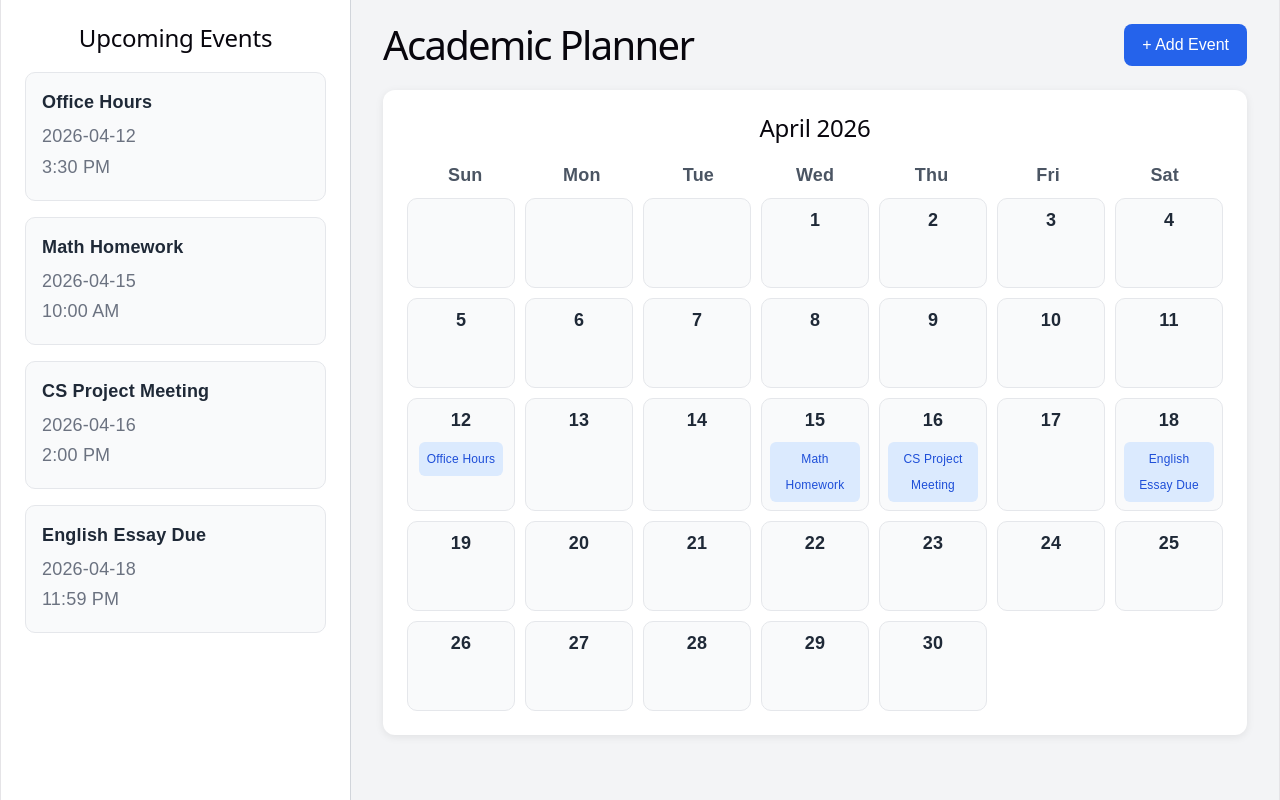
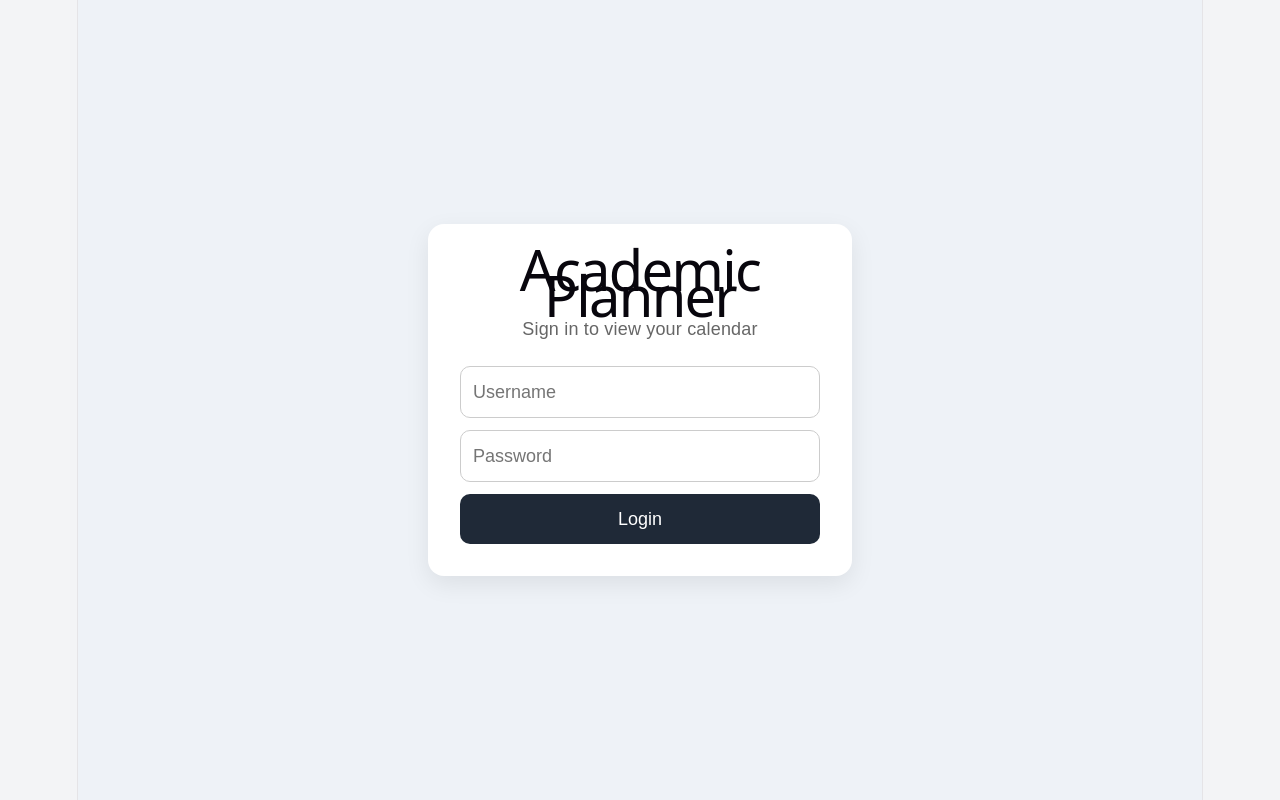
Before and after one commit to DavidFriend2/AcademicPlannerApp, a React app in the folder frontend/: page / in a window 1280 px wide. Built offline with nearby package versions, Linux system fonts and the light colour scheme; the HTML template or start-up script is replaced by a standard one.

Commit message:
Update the frontend, includes the login page and the calendar page

```diff
--- a/frontend/src/App.css
+++ b/frontend/src/App.css
@@ -1,138 +1,225 @@
 body {
   margin: 0;
   font-family: Arial, sans-serif;
-  background-color: #f3f4f6;
-  color: #1f2937;
+  background: #f3f4f6;
+  color: #222;
 }
 
-#root {
-  width: 100%;
+button,
+input,
+select {
+  font: inherit;
 }
 
-.planner-layout {
+.login-page {
+  min-height: 100vh;
   display: flex;
+  align-items: center;
+  justify-content: center;
+  background: #eef2f7;
+}
+
+.login-card {
+  width: 360px;
+  background: white;
+  padding: 32px;
+  border-radius: 16px;
+  box-shadow: 0 8px 24px rgba(0, 0, 0, 0.08);
+}
+
+.login-card h1 {
+  margin-top: 0;
+  margin-bottom: 8px;
+  text-align: center;
+}
+
+.login-subtitle {
+  text-align: center;
+  color: #666;
+  margin-bottom: 24px;
+}
+
+.login-form {
+  display: flex;
+  flex-direction: column;
+  gap: 12px;
+}
+
+.login-form input {
+  padding: 12px;
+  border: 1px solid #ccc;
+  border-radius: 10px;
+}
+
+.login-form button {
+  padding: 12px;
+  border: none;
+  border-radius: 10px;
+  background: #1f2937;
+  color: white;
+  cursor: pointer;
+}
+
+.error-text {
+  color: #c62828;
+  margin-top: 12px;
+  text-align: center;
+}
+
+.app-shell {
   min-height: 100vh;
 }
 
-.sidebar {
-  width: 350px;
-  background-color: #ffffff;
-  border-right: 1px solid #d1d5db;
-  padding: 24px;
-  box-sizing: border-box;
-  overflow-y: auto;
+.topbar {
+  height: 60px;
+  background: white;
+  border-bottom: 1px solid #ddd;
+  display: flex;
+  justify-content: space-between;
+  align-items: center;
+  padding: 0 24px;
 }
 
-.sidebar h2 {
-  margin-top: 0;
-  margin-bottom: 20px;
-  font-size: 24px;
+.brand {
+  font-weight: bold;
+  letter-spacing: 0.5px;
 }
 
-.event-list {
+.topbar-right {
+  display: flex;
+  align-items: center;
+  gap: 12px;
+}
+
+.logout-btn {
+  border: 1px solid #ccc;
+  background: white;
+  padding: 6px 12px;
+  border-radius: 8px;
+  cursor: pointer;
+}
+
+.dashboard {
+  display: grid;
+  grid-template-columns: 1fr 1.2fr;
+  gap: 20px;
+  padding: 24px;
+}
+
+.left-panel,
+.right-panel {
   display: flex;
   flex-direction: column;
   gap: 16px;
 }
 
-.event-item {
-  background-color: #f9fafb;
-  border: 1px solid #e5e7eb;
-  border-radius: 10px;
-  padding: 16px;
-  text-align: left;
-}
-
-.event-item h3 {
-  margin: 0 0 8px 0;
+.left-panel h2 {
+  margin: 0;
   font-size: 18px;
 }
 
-.event-item p {
-  margin: 4px 0;
-  color: #6b7280;
+.deadline-card,
+.calendar-card,
+.selected-card {
+  background: white;
+  border: 1px solid #d9dde3;
+  border-radius: 12px;
+  padding: 16px;
 }
 
-.main-content {
-  flex: 1;
-  padding: 24px 32px;
-  box-sizing: border-box;
+.deadline-card.assignment {
+  border-left: 5px solid #d9534f;
 }
 
-.top-bar {
-  display: flex;
-  justify-content: space-between;
-  align-items: center;
-  margin-bottom: 24px;
+.deadline-card.exam {
+  border-left: 5px solid #5cb85c;
 }
 
-.top-bar h1 {
-  margin: 0;
-  font-size: 40px;
+.deadline-title {
+  font-weight: bold;
+  margin-bottom: 6px;
 }
 
-.add-event-btn {
-  background-color: #2563eb;
-  color: white;
-  border: none;
-  padding: 12px 18px;
-  font-size: 16px;
-  border-radius: 8px;
-  cursor: pointer;
+.deadline-course,
+.deadline-date {
+  color: #444;
+  font-size: 14px;
+  margin-bottom: 4px;
 }
 
-.add-event-btn:hover {
-  background-color: #1d4ed8;
+.toolbar {
+  display: flex;
+  gap: 10px;
+  justify-content: flex-end;
 }
 
-.calendar-section {
-  background-color: #ffffff;
-  border-radius: 12px;
-  padding: 24px;
-  box-shadow: 0 2px 8px rgba(0, 0, 0, 0.08);
-}
-
-.calendar-section h2 {
-  margin-top: 0;
-  margin-bottom: 20px;
+.toolbar button,
+.toolbar select {
+  padding: 8px 10px;
+  border-radius: 8px;
+  border: 1px solid #bbb;
+  background: white;
 }
 
 .calendar-header {
-  display: grid;
-  grid-template-columns: repeat(7, 1fr);
-  text-align: center;
+  display: flex;
+  justify-content: space-between;
+  margin-bottom: 12px;
   font-weight: bold;
-  margin-bottom: 10px;
-  color: #4b5563;
 }
 
 .calendar-grid {
   display: grid;
   grid-template-columns: repeat(7, 1fr);
-  gap: 10px;
+  gap: 8px;
 }
 
-.calendar-cell,
-.empty-cell {
-  min-height: 90px;
-  background-color: #f9fafb;
-  border: 1px solid #e5e7eb;
-  border-radius: 10px;
-  padding: 8px;
-  box-sizing: border-box;
+.calendar-weekday {
+  font-size: 12px;
+  color: #666;
+  text-align: center;
+  font-weight: bold;
 }
 
-.day-number {
+.calendar-cell {
+  min-height: 56px;
+  border: 1px solid #e2e8f0;
+  border-radius: 10px;
+  padding: 6px;
+  position: relative;
+  background: #fafafa;
+}
+
+.calendar-cell.active {
+  cursor: pointer;
+}
+
+.calendar-cell.empty {
+  background: transparent;
+  border: none;
+}
+
+.event-dot {
+  width: 8px;
+  height: 8px;
+  border-radius: 50%;
+  background: #d32f2f;
+  position: absolute;
+  bottom: 8px;
+  right: 8px;
+}
+
+.selected-header {
   font-weight: bold;
-  display: block;
   margin-bottom: 8px;
 }
 
-.calendar-event-marker {
-  display: inline-block;
-  background-color: #dbeafe;
-  color: #1d4ed8;
-  font-size: 12px;
-  padding: 4px 8px;
-  border-radius: 6px;
+.selected-empty {
+  color: #666;
 }
+
+@media (max-width: 900px) {
+  .dashboard {
+    grid-template-columns: 1fr;
+  }
+}
--- a/frontend/src/App.jsx
+++ b/frontend/src/App.jsx
@@ -1,79 +1,232 @@
+import { useState } from 'react'
 import './App.css'
 
-function App() {
-  const events = [
-    { id: 1, title: 'Math Homework', date: '2026-04-15', time: '10:00 AM' },
-    { id: 2, title: 'CS Project Meeting', date: '2026-04-16', time: '2:00 PM' },
-    { id: 3, title: 'English Essay Due', date: '2026-04-18', time: '11:59 PM' },
-    { id: 4, title: 'Office Hours', date: '2026-04-12', time: '3:30 PM' },
-  ]
+function LoginPage({ onLogin }) {
+  const [username, setUsername] = useState('')
+  const [password, setPassword] = useState('')
+  const [error, setError] = useState('')
+  const [loading, setLoading] = useState(false)
 
-  const sortedEvents = [...events].sort((a, b) => {
-    const dateA = new Date(`${a.date} ${a.time}`)
-    const dateB = new Date(`${b.date} ${b.time}`)
-    return dateA - dateB
-  })
+  const handleSubmit = async (e) => {
+    e.preventDefault()
+    setLoading(true)
+    setError('')
 
-  const calendarDays = Array.from({ length: 30 }, (_, i) => i + 1)
+    try {
+      const response = await fetch('http://127.0.0.1:8000/api/token/', {
+        method: 'POST',
+        headers: {
+          'Content-Type': 'application/json',
+        },
+        body: JSON.stringify({ username, password }),
+      })
+
+      const data = await response.json()
+
+      if (!response.ok) {
+        throw new Error(data.detail || 'Login failed')
+      }
+
+      localStorage.setItem('accessToken', data.access)
+      localStorage.setItem('refreshToken', data.refresh)
+      localStorage.setItem('username', username)
+
+      onLogin(data.access, username)
+    } catch (err) {
+      setError(err.message)
+    }
+
+    setLoading(false)
+  }
 
   return (
-    <div className="planner-layout">
-      <aside className="sidebar">
-        <h2>Upcoming Events</h2>
-        <div className="event-list">
-          {sortedEvents.map((event) => (
-            <div key={event.id} className="event-item">
-              <h3>{event.title}</h3>
-              <p>{event.date}</p>
-              <p>{event.time}</p>
+    <div className="login-page">
+      <div className="login-card">
+        <h1>Academic Planner</h1>
+        <p className="login-subtitle">Sign in to view your calendar</p>
+
+        <form onSubmit={handleSubmit} className="login-form">
+          <input
+            type="text"
+            placeholder="Username"
+            value={username}
+            onChange={(e) => setUsername(e.target.value)}
+          />
+
+          <input
+            type="password"
+            placeholder="Password"
+            value={password}
+            onChange={(e) => setPassword(e.target.value)}
+          />
+
+          <button type="submit" disabled={loading}>
+            {loading ? 'Logging in...' : 'Login'}
+          </button>
+        </form>
+
+        {error && <p className="error-text">{error}</p>}
+      </div>
+    </div>
+  )
+}
+
+function CalendarPage({ token, username, onLogout }) {
+  const [events, setEvents] = useState([])
+  const [selectedDate, setSelectedDate] = useState(null)
+  const [loading, setLoading] = useState(true)
+  const [error, setError] = useState('')
+
+  useState(() => {
+    const fetchEvents = async () => {
+      try {
+        const response = await fetch('http://127.0.0.1:8000/api/calendar/', {
+          headers: {
+            Authorization: `Bearer ${token}`,
+          },
+        })
+
+        const data = await response.json()
+
+        if (!response.ok) {
+          throw new Error(data.detail || 'Failed to fetch calendar events')
+        }
+
+        setEvents(data)
+      } catch (err) {
+        setError(err.message)
+      }
+
+      setLoading(false)
+    }
+
+    fetchEvents()
+  }, [])
+
+  const today = new Date()
+  const currentYear = today.getFullYear()
+  const currentMonth = today.getMonth()
+  const monthName = today.toLocaleString('default', { month: 'long' }).toUpperCase()
+  const firstDay = new Date(currentYear, currentMonth, 1)
+  const lastDay = new Date(currentYear, currentMonth + 1, 0)
+  const daysInMonth = lastDay.getDate()
+  const startWeekday = firstDay.getDay()
+
+  const calendarDays = []
+  for (let i = 0; i < startWeekday; i++) {
+    calendarDays.push(null)
+  }
+  for (let d = 1; d <= daysInMonth; d++) {
+    calendarDays.push(d)
+  }
+
+  const normalizeDate = (dateString) => {
+    const d = new Date(dateString)
+    return `${d.getFullYear()}-${d.getMonth() + 1}-${d.getDate()}`
+  }
+
+  const hasEventOnDay = (day) => {
+    if (!day) return false
+    const key = `${currentYear}-${currentMonth + 1}-${day}`
+    return events.some((event) => normalizeDate(event.start) === key)
+  }
+
+  const selectedEvents = selectedDate
+    ? events.filter((event) => normalizeDate(event.start) === selectedDate)
+    : []
+
+  if (loading) {
+    return <div className="app-shell"><p>Loading calendar...</p></div>
+  }
+
+  if (error) {
+    return <div className="app-shell"><p>Error: {error}</p></div>
+  }
+
+  return (
+    <div className="app-shell">
+      <header className="topbar">
+        <div className="brand">ACADEMIC PLANNER</div>
+        <div className="topbar-right">
+          <span>[ {username} ]</span>
+          <button className="logout-btn" onClick={onLogout}>Logout</button>
+        </div>
+      </header>
+
+      <main className="dashboard">
+        <section className="left-panel">
+          <h2>YOUR DEADLINES</h2>
+
+          {events.map((event) => (
+            <div key={event.id} className={`deadline-card ${event.type}`}>
+              <div className="deadline-title">{event.title}</div>
+              <div className="deadline-course">
+                {event.course_id} - {event.course_name}
+              </div>
+              <div className="deadline-date">
+                {new Date(event.start).toLocaleString()}
+              </div>
             </div>
           ))}
-        </div>
-      </aside>
+        </section>
 
-      <main className="main-content">
-        <div className="top-bar">
-          <h1>Academic Planner</h1>
-          <button className="add-event-btn">+ Add Event</button>
-        </div>
-
-        <section className="calendar-section">
-          <h2>April 2026</h2>
-
-          <div className="calendar-header">
-            <div>Sun</div>
-            <div>Mon</div>
-            <div>Tue</div>
-            <div>Wed</div>
-            <div>Thu</div>
-            <div>Fri</div>
-            <div>Sat</div>
+        <section className="right-panel">
+          <div className="toolbar">
+            <button>+ Add Assignment</button>
+            <select>
+              <option>Filter: All</option>
+            </select>
+            <select>
+              <option>Sort: Date</option>
+            </select>
           </div>
 
-          <div className="calendar-grid">
-            <div className="empty-cell"></div>
-            <div className="empty-cell"></div>
-            <div className="empty-cell"></div>
+          <div className="calendar-card">
+            <div className="calendar-header">
+              <span>Calendar Grid</span>
+              <span>{monthName} {currentYear}</span>
+            </div>
 
-            {calendarDays.map((day) => {
-              const dayEvents = sortedEvents.filter(
-                (event) => new Date(event.date).getDate() === day)
-              return (
-                <div key={day} className="calendar-cell">
-                   <span className="day-number">{day}</span>
+            <div className="calendar-grid">
+              {['Sun', 'Mon', 'Tue', 'Wed', 'Thu', 'Fri', 'Sat'].map((day) => (
+                <div key={day} className="calendar-weekday">{day}</div>
+              ))}
 
-      {dayEvents.map((event) => (
-        <div
-          key={event.id}
-          className="calendar-event-marker"
-          title={`${event.title} - ${event.date} ${event.time}`}
-        >
-          {event.title}
-        </div>
-      ))}
-    </div>
-  )
-})}
+              {calendarDays.map((day, index) => (
+                <div
+                  key={index}
+                  className={`calendar-cell ${day ? 'active' : 'empty'}`}
+                  onClick={() => {
+                    if (day) setSelectedDate(`${currentYear}-${currentMonth + 1}-${day}`)
+                  }}
+                >
+                  {day && (
+                    <>
+                      <span>{day}</span>
+                      {hasEventOnDay(day) && <div className="event-dot"></div>}
+                    </>
+                  )}
+                </div>
+              ))}
+            </div>
+          </div>
+
+          <div className="selected-card">
+            <div className="selected-header">
+              SELECTED: {selectedDate || 'None'}
+            </div>
+
+            {selectedEvents.length === 0 ? (
+              <p className="selected-empty">No events for this day.</p>
+            ) : (
+              <ul>
+                {selectedEvents.map((event) => (
+                  <li key={event.id}>
+                    {event.course_id}: {event.title}
+                  </li>
+                ))}
+              </ul>
+            )}
           </div>
         </section>
       </main>
@@ -81,4 +234,28 @@ function App() {
   )
 }
 
+function App() {
+  const [token, setToken] = useState(localStorage.getItem('accessToken') || '')
+  const [username, setUsername] = useState(localStorage.getItem('username') || '')
+
+  const handleLogin = (newToken, newUsername) => {
+    setToken(newToken)
+    setUsername(newUsername)
+  }
+
+  const handleLogout = () => {
+    localStorage.removeItem('accessToken')
+    localStorage.removeItem('refreshToken')
+    localStorage.removeItem('username')
+    setToken('')
+    setUsername('')
+  }
+
+  return token ? (
+    <CalendarPage token={token} username={username} onLogout={handleLogout} />
+  ) : (
+    <LoginPage onLogin={handleLogin} />
+  )
+}
+
 export default App
```
